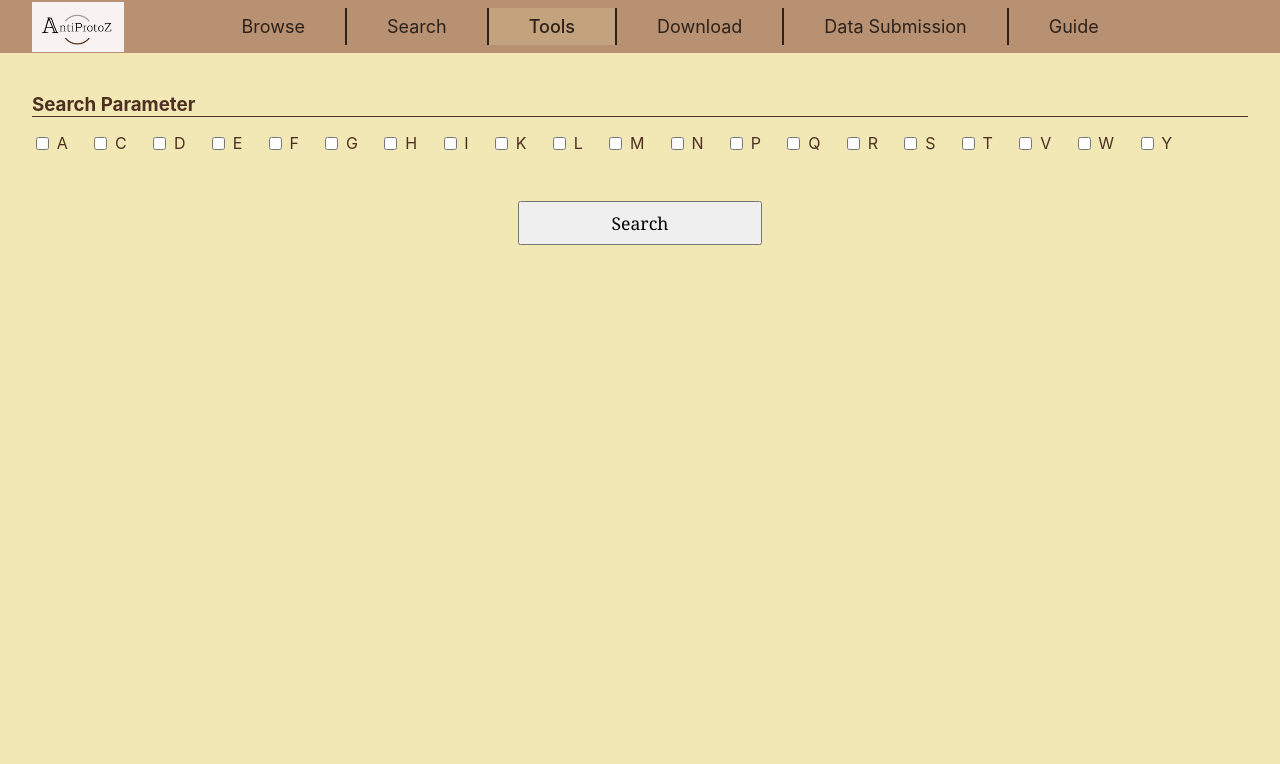
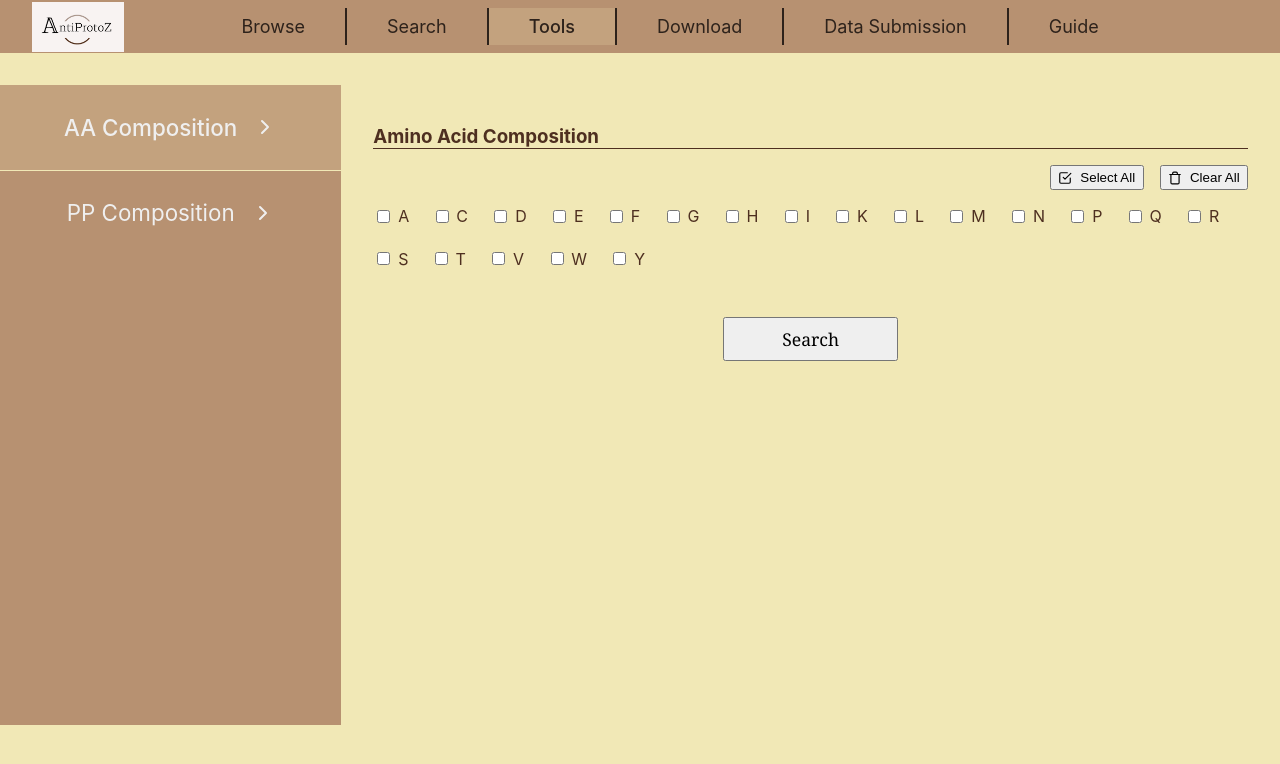
Before and after one commit to LA1709/antiprotoz, a React (Create React App) app: page /tools in a window 1280 px wide. Shown: the top 764 px of the page. Built offline with nearby package versions, Linux system fonts and the light colour scheme.

Commit message:
Added Tools Tabs

```diff
--- /dev/null
+++ b/src/components/Composition.js
@@ -0,0 +1,100 @@
+import { useState } from 'react';
+import CheckIcon from '../assets/check-square.svg';
+import TrashIcon from '../assets/trash.svg';
+import './composition.scss';
+
+const Composition = (props) => {
+    const [selection, setSelection] = useState({});
+    const param_length = Object.keys(props.parameter).length;
+
+    const handleChange = e => {
+        setSelection({
+            ...selection,
+            [e.target.name]: e.target.checked
+        });
+    }
+
+    const handleSelectAll = e => {
+        e.preventDefault();
+        const t = {};
+        const elements = document.getElementById("form").elements;
+        for (let i = 0; i < param_length; i++) {
+            elements[i + 2].checked = true;
+            t[elements[i + 2].name] = true;
+        }
+        setSelection(t);
+    }
+
+    const handleClearAll = e => {
+        e.preventDefault();
+        const elements = document.getElementById("form").elements;
+        for (let i = 0; i < param_length; i++) {
+            elements[i + 2].checked = false;
+        }
+        setSelection({});
+    }
+
+    const handleSubmit = e => {
+        e.preventDefault();
+        const inputs = {};
+        Object.entries(selection).filter(item => !!item[1]).forEach(val => {
+            const min_val = document.getElementById(`${val[0]}_min`).value;
+            const max_val = document.getElementById(`${val[0]}_max`).value;
+            inputs[val[0]] = [min_val, max_val];
+        })
+        props.callback(inputs);
+    }
+
+    return <form id="form" className="com-wrapper" onSubmit={handleSubmit}>
+        <h3>{props.title}</h3>
+        <div className="buttons-container">
+            <button onClick={handleSelectAll}><img src={CheckIcon} alt="" />Select All</button>
+            <button onClick={handleClearAll}><img src={TrashIcon} alt="" />Clear All</button>
+        </div>
+        <div className="form-group">
+            {Object.keys(props.parameter).map((val, idx) =>
+                <div className="form-group-item" key={`${val}_${idx + 1}`}>
+                    <input
+                        id={`${val}_${idx + 1}`}
+                        name={val}
+                        type="checkbox"
+                        onChange={handleChange}
+                        defaultChecked={!!selection[val]}
+                    />
+                    <label htmlFor={`${val}_${idx + 1}`}>{val}</label>
+                </div>
+            )}
+        </div>
+        <div className="form-range">
+            {Object.entries(selection).filter(item => !!item[1]).map((val, idx) =>
+                <div className="form-range-item" key={`${val[0]}-${idx + 1}`}>
+                    <span>{val[0]}:</span>
+                    <input
+                        id={`${val[0]}_min`}
+                        type="number"
+                        placeholder="min"
+                        defaultValue={props.parameter[val[0]].min}
+                        min={props.parameter[val[0]].min}
+                        max={props.parameter[val[0]].max}
+                        required
+                    />
+                    to
+                    <input
+                        id={`${val[0]}_max`}
+                        type="number"
+                        placeholder="max"
+                        defaultValue={props.parameter[val[0]].max}
+                        min={props.parameter[val[0]].min}
+                        max={props.parameter[val[0]].max}
+                        required
+                    />
+                </div>
+            )}
+        </div>
+        <div className="form-group-button">
+            <input id="submit" name="submit" type="submit" value="Search" />
+        </div>
+    </form>
+}
+
+export default Composition;
--- /dev/null
+++ b/src/components/composition.scss
@@ -0,0 +1,77 @@
+.com-wrapper {
+  display: flex;
+  flex-direction: column;
+  width: 100%;
+  padding: 0 2rem;
+  box-sizing: border-box;
+  h3 {
+    margin: 0.5rem 0;
+    border-bottom: 1px solid #4e2f20;
+  }
+  .form-group {
+    padding: 0.5rem 0 1rem 0;
+    display: flex;
+    gap: 1.4rem;
+    flex-wrap: wrap;
+    .form-group-item {
+      display: flex;
+      align-items: center;
+      gap: 0.3rem;
+      input {
+        cursor: pointer;
+      }
+      label {
+        color: #4e2f20;
+      }
+    }
+  }
+  .buttons-container {
+    display: flex;
+    justify-content: flex-end;
+    gap: 1rem;
+    margin: 0.5rem 0;
+    button {
+      padding: 0.2rem 0.4rem;
+      display: flex;
+      align-items: center;
+      gap: 0.5rem;
+      cursor: pointer;
+      img {
+        width: 14px;
+      }
+    }
+  }
+  .form-range {
+    display: flex;
+    flex-wrap: wrap;
+    gap: 1rem 0.2rem;
+    .form-range-item {
+      display: flex;
+      gap: 0.5rem;
+      align-items: center;
+      padding: 0.25rem 0.5rem;
+      input {
+        width: 40px;
+      }
+      &:not(:last-child) {
+        border-right: 1px solid #4e2f20;
+      }
+    }
+  }
+  .form-group-button {
+    display: flex;
+    justify-content: center;
+    margin-top: 2rem;
+    input {
+      width: 20%;
+      padding: 0.5rem;
+      display: flex;
+      align-items: center;
+      gap: 0.5rem;
+      cursor: pointer;
+      justify-content: center;
+      font-size: 1.1rem;
+      font-family: Cambria, Cochin, Georgia, Times, "Times New Roman", serif;
+    }
+  }
+}
--- a/src/pages/Tools.js
+++ b/src/pages/Tools.js
@@ -1,37 +1,29 @@
 import { useState } from 'react';
 import Menu from '../components/Menu';
 import Table from '../components/Table';
+import Composition from '../components/Composition';
 import { getPeptides } from '../sql/lookForPeptides';
-import { minmax } from '../sql/sql.util'
+import { aa, pp } from '../sql/sql.util'
 import LeftIcon from '../assets/chevron-left.svg';
+import RightIcon from '../assets/chevron-right.svg';
 import './tools.scss';
 
+const tabs = [
+    'AA Composition',
+    'PP Composition'
+];
+
 const Tools = () => {
-
     const [showInput, setShowInput] = useState(true);
     const [columns, setColumns] = useState(null);
     const [data, setData] = useState(null);
-    const [selection, setSelection] = useState({});
+    const [tab, setTab] = useState(0);
 
-    const handleSubmit = e => {
-        e.preventDefault();
-        const inputs = {};
-        Object.entries(selection).filter(item => !!item[1]).forEach(val => {
-            const min_val = document.getElementById(`${val}_min`).value;
-            const max_val = document.getElementById(`${val}_max`).value;
-            inputs[val] = [min_val, max_val];
-        })
+    const getData = d => {
         setData(undefined);
         setColumns(undefined);
-        getPeptides(inputs, setData, setColumns);
+        getPeptides(d, tab, setData, setColumns);
         setShowInput(false);
-    }
-
-    const handleChange = e => {
-        setSelection({
-            ...selection,
-            [e.target.name]: e.target.checked
-        });
     }
 
     return <div className="tools-wrapper">
@@ -42,35 +34,34 @@ const Tools = () => {
         >
             <img src={LeftIcon} alt="" />Back
         </button>}
-        {showInput ?
-            <form id="form" onSubmit={handleSubmit}>
-                <h3>Search Parameter</h3>
-                <div className="form-group">
-                    {Object.keys(minmax).map((val, idx) =>
-                        <div className="form-group-item" key={`mm_${idx + 1}`}>
-                            <input id={`mm_${idx + 1}`} name={val} type="checkbox" onChange={handleChange} defaultChecked={!!selection[val]} />
-                            <label htmlFor={`mm_${idx + 1}`}>{val}</label>
-                        </div>
-                    )}
-                </div>
-                <div className="form-range">
-                    {Object.entries(selection).filter(item => !!item[1]).map(val =>
-                        <div className="form-range-item">
-                            <b>{val}:</b>
-                            <input id={`${val}_min`} type="number" placeholder="min" min={minmax[val[0]].min} max={minmax[val[0]].max} required />
-                            to
-                            <input id={`${val}_max`} type="number" placeholder="max" min={minmax[val[0]].min} max={minmax[val[0]].max} required />
-                        </div>
-                    )}
-                </div>
-                <div className="form-group-button">
-                    <input id="submit" name="submit" type="submit" value="Search" />
-                </div>
-            </form> :
-            <div className="result">
-                <Table data={data} columns={columns} />
+        {showInput ? <div className="tabs-container">
+            <div className="tab-pane">
+                {tabs.map((tabname, i) =>
+                    <div
+                        key={tabname}
+                        className={`tab-pane-item${tab === i ? ' disabled' : ''}`}
+                        onClick={() => setTab(i)}
+                    >
+                        {tabname}
+                        <img src={RightIcon} alt="" />
+                    </div>
+                )}
             </div>
-        }
+            <div className="tab-content">
+                {tab === 0 && <Composition
+                    title="Amino Acid Composition"
+                    parameter={aa}
+                    callback={getData}
+                />}
+                {tab === 1 && <Composition
+                    title="Physical Properties Composition"
+                    parameter={pp}
+                    callback={getData}
+                />}
+            </div>
+        </div> : <div className="result">
+            <Table data={data} columns={columns} />
+        </div>}
     </div >
 }
 export default Tools;
--- a/src/pages/tools.scss
+++ b/src/pages/tools.scss
@@ -14,65 +14,45 @@
       width: 15px;
     }
   }
-  form {
+  .tabs-container {
     display: flex;
-    flex-direction: column;
-    width: 100%;
+    height: 80%;
     margin-top: 2rem;
-    padding: 0 2rem;
-    box-sizing: border-box;
-    h3 {
-      margin: 0.5rem 0;
-      border-bottom: 1px solid #4e2f20;
-    }
-    .form-group {
-      padding: 0.5rem 0 1rem 0;
-      overflow-x: auto;
+    .tab-pane {
+      flex-grow: 1;
+      width: 20%;
+      box-sizing: border-box;
+      background-color: #b79171;
       display: flex;
-      gap: 1.4rem;
-      .form-group-item {
+      flex-direction: column;
+      .tab-pane-item {
         display: flex;
         align-items: center;
-        gap: 0.3rem;
-        input {
-          cursor: pointer;
+        justify-content: center;
+        gap: 1rem;
+        padding: 1.8rem 0;
+        border-bottom: 1px solid #f1e8b6;
+        color: #efefef;
+        font-size: 1.4rem;
+        cursor: pointer;
+        &:hover {
+          background-color: #f1e8b630;
+          font-weight: 500;
         }
-        label {
-          color: #4e2f20;
+        &:last-child {
+          border: none;
         }
       }
-    }
-    .form-group-button {
-      display: flex;
-      justify-content: center;
-      margin-top: 2rem;
-      input {
-        width: 20%;
-        padding: 0.5rem;
-        display: flex;
-        align-items: center;
-        gap: 0.5rem;
-        cursor: pointer;
-        justify-content: center;
-        font-size: 1.1rem;
-        font-family: Cambria, Cochin, Georgia, Times, "Times New Roman", serif;
+      .disabled {
+        background-color: #f1e8b630;
+        font-weight: 500;
+        cursor: context-menu;
       }
     }
-    .form-range {
-      display: flex;
-      overflow-x: auto;
-      .form-range-item {
-        display: flex;
-        gap: 0.5rem;
-        align-items: center;
-        padding: 0.25rem 0.5rem;
-        input {
-          width: 40px;
-        }
-        &:not(:last-child) {
-          border-right: 1px solid #4e2f20;
-        }
-      }
+    .tab-content {
+      flex-grow: 2;
+      width: 60%;
+      padding-top: 2rem;
     }
   }
   .result {
--- a/src/sql/lookForPeptides.js
+++ b/src/sql/lookForPeptides.js
@@ -1,15 +1,20 @@
 import axios from "axios";
 import { colNames } from "./sql.util";
 
-export const getPeptides = (inputData, dataCallback, colsCallback) => {
+const tableMap = [
+    'minmax',
+    'catminmax',
+]
+
+export const getPeptides = (inputData, inputType, dataCallback, colsCallback) => {
     const q = `(${Object.entries(inputData).map(item =>
-        `minmax.${item[0]} BETWEEN ${item[1][0]} and ${item[1][1]}`
+        `${item[0]} BETWEEN ${item[1][0]} and ${item[1][1]}`
     ).join(") AND (")})`;
     const data = {
         "query": `SELECT
-            ID,Name,Year,PubmedID,Sequence,Source,Family,Target,Species
-            FROM master,minmax WHERE ${q === "()" ? "TRUE" : q}
-        ;`
+            master.ID,Name,Year,PubmedID,Sequence,Source,Family,Target,Species
+            FROM master,${tableMap[inputType]} WHERE
+            master.ID=${tableMap[inputType]}.ID AND ${q === "()" ? "TRUE" : q};`
     };
     const config = {
         method: 'post',
--- a/src/sql/sql.util.js
+++ b/src/sql/sql.util.js
@@ -212,7 +212,7 @@ export const families = [
     'moricin family',
 ]
 
-export const minmax = {
+export const aa = {
     'A': {
         min: 0,
         max: 11,
@@ -294,3 +294,26 @@ export const minmax = {
         max: 1,
     },
 }
+
+export const pp = {
+    'Aliphatic': {
+        min: 0,
+        max: 11,
+    },
+    'Aromatic': {
+        min: 0,
+        max: 1,
+    },
+    'Polar': {
+        min: 0,
+        max: 1,
+    },
+    'Hydrophobic': {
+        min: 0,
+        max: 3,
+    },
+    'Neutral': {
+        min: 0,
+        max: 3,
+    },
+}
```
Also changed, not shown: src/assets/chevron-right.svg (added), 1 other file (tests, documents, lock files or other folders).
